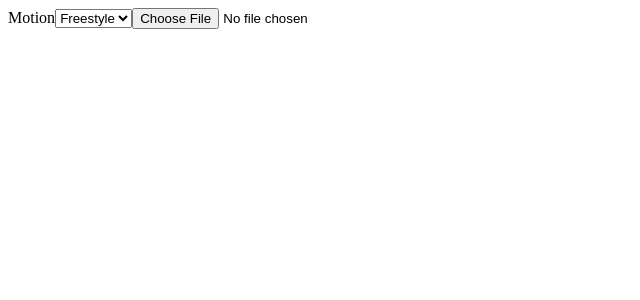
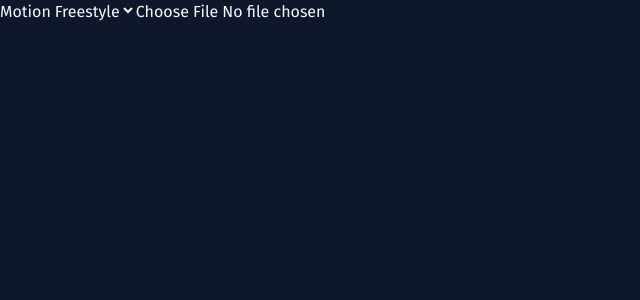
Before and after one commit to nikbrus0112-sketch/Sports_Analysis_App, a React (Vite) app in the folder frontend/: page / in a window 1280 px wide. Shown: the top 300 px of the page, without its empty margins (0-640 px from the left). Built offline with nearby package versions, Linux system fonts and the light colour scheme; what @mediapipe/tasks-vision would draw is missing.

Commit message:
feat(frontend): add Tailwind v4 setup with dark-mode design tokens

```diff
--- a/frontend/index.html
+++ b/frontend/index.html
@@ -4,7 +4,13 @@
     <meta charset="UTF-8" />
     <link rel="icon" type="image/svg+xml" href="/favicon.svg" />
     <meta name="viewport" content="width=device-width, initial-scale=1.0" />
-    <title>frontend</title>
+    <link rel="preconnect" href="https://fonts.googleapis.com" />
+    <link rel="preconnect" href="https://fonts.gstatic.com" crossorigin />
+    <link
+      href="https://fonts.googleapis.com/css2?family=Fira+Code:wght@400;500;600&family=Fira+Sans:wght@400;500;600;700&display=swap"
+      rel="stylesheet"
+    />
+    <title>Stroke Analysis</title>
   </head>
   <body>
     <div id="root"></div>
--- a/frontend/package.json
+++ b/frontend/package.json
@@ -16,6 +16,7 @@
     "react-dom": "^19.2.8"
   },
   "devDependencies": {
+    "@tailwindcss/vite": "^4.3.3",
     "@testing-library/jest-dom": "^7.0.0",
     "@testing-library/react": "^16.3.2",
     "@testing-library/user-event": "^14.6.3",
@@ -25,6 +26,7 @@
     "@vitejs/plugin-react": "^6.0.4",
     "jsdom": "^30.0.1",
     "oxlint": "^1.75.0",
+    "tailwindcss": "^4.3.3",
     "typescript": "~6.0.2",
     "vite": "^8.2.0",
     "vitest": "^4.1.10"
--- a/frontend/src/index.css
+++ b/frontend/src/index.css
@@ -1,111 +1,26 @@
-:root {
-  --text: #6b6375;
-  --text-h: #08060d;
-  --bg: #fff;
-  --border: #e5e4e7;
-  --code-bg: #f4f3ec;
-  --accent: #aa3bff;
-  --accent-bg: rgba(170, 59, 255, 0.1);
-  --accent-border: rgba(170, 59, 255, 0.5);
-  --social-bg: rgba(244, 243, 236, 0.5);
-  --shadow:
-    rgba(0, 0, 0, 0.1) 0 10px 15px -3px, rgba(0, 0, 0, 0.05) 0 4px 6px -2px;
+@import "tailwindcss";
 
-  --sans: system-ui, 'Segoe UI', Roboto, sans-serif;
-  --heading: system-ui, 'Segoe UI', Roboto, sans-serif;
-  --mono: ui-monospace, Consolas, monospace;
-
-  font: 18px/145% var(--sans);
-  letter-spacing: 0.18px;
-  color-scheme: light dark;
-  color: var(--text);
-  background: var(--bg);
-  font-synthesis: none;
-  text-rendering: optimizeLegibility;
-  -webkit-font-smoothing: antialiased;
-  -moz-osx-font-smoothing: grayscale;
-
-  @media (max-width: 1024px) {
-    font-size: 16px;
-  }
+@theme {
+  --color-background: #0f172a;
+  --color-foreground: #f8fafc;
+  --color-card: #1e293b;
+  --color-primary: #3b82f6;
+  --color-primary-emphasis: #1e40af;
+  --color-accent: #d97706;
+  --color-destructive: #dc2626;
+  --color-muted: #1e293b;
+  --color-muted-foreground: #94a3b8;
+  --color-border: rgba(255, 255, 255, 0.08);
+  --font-sans: 'Fira Sans', ui-sans-serif, system-ui, sans-serif;
+  --font-mono: 'Fira Code', ui-monospace, 'SFMono-Regular', monospace;
 }
 
-@media (prefers-color-scheme: dark) {
-  :root {
-    --text: #9ca3af;
-    --text-h: #f3f4f6;
-    --bg: #16171d;
-    --border: #2e303a;
-    --code-bg: #1f2028;
-    --accent: #c084fc;
-    --accent-bg: rgba(192, 132, 252, 0.15);
-    --accent-border: rgba(192, 132, 252, 0.5);
-    --social-bg: rgba(47, 48, 58, 0.5);
-    --shadow:
-      rgba(0, 0, 0, 0.4) 0 10px 15px -3px, rgba(0, 0, 0, 0.25) 0 4px 6px -2px;
-  }
-
-  #social .button-icon {
-    filter: invert(1) brightness(2);
-  }
-}
-
-#root {
-  width: 1126px;
-  max-width: 100%;
-  margin: 0 auto;
-  text-align: center;
-  border-inline: 1px solid var(--border);
-  min-height: 100svh;
-  display: flex;
-  flex-direction: column;
-  box-sizing: border-box;
+:root {
+  color-scheme: dark;
 }
 
 body {
-  margin: 0;
+  background-color: var(--color-background);
+  color: var(--color-foreground);
+  font-family: var(--font-sans);
 }
-
-h1,
-h2 {
-  font-family: var(--heading);
-  font-weight: 500;
-  color: var(--text-h);
-}
-
-h1 {
-  font-size: 56px;
-  letter-spacing: -1.68px;
-  margin: 32px 0;
-  @media (max-width: 1024px) {
-    font-size: 36px;
-    margin: 20px 0;
-  }
-}
-h2 {
-  font-size: 24px;
-  line-height: 118%;
-  letter-spacing: -0.24px;
-  margin: 0 0 8px;
-  @media (max-width: 1024px) {
-    font-size: 20px;
-  }
-}
-p {
-  margin: 0;
-}
-
-code,
-.counter {
-  font-family: var(--mono);
-  display: inline-flex;
-  border-radius: 4px;
-  color: var(--text-h);
-}
-
-code {
-  font-size: 15px;
-  line-height: 135%;
-  padding: 4px 8px;
-  background: var(--code-bg);
-}
--- a/frontend/src/main.tsx
+++ b/frontend/src/main.tsx
@@ -1,6 +1,7 @@
 import { StrictMode } from 'react'
 import { createRoot } from 'react-dom/client'
 import { App } from './App'
+import './index.css'
 
 createRoot(document.getElementById('root')!).render(
   <StrictMode>
--- a/frontend/vite.config.ts
+++ b/frontend/vite.config.ts
@@ -1,6 +1,7 @@
 /// <reference types="vitest/config" />
 import { defineConfig } from 'vite'
 import react from '@vitejs/plugin-react'
+import tailwindcss from '@tailwindcss/vite'
 
 // Dev-only cross-origin fix: Vite serves the frontend on :5173, FastAPI runs
 // separately on :8000 in development. In production the frontend is served BY
@@ -8,7 +9,7 @@ import react from '@vitejs/plugin-react'
 // same origin, so this proxy (and no CORS middleware) is all dev needs; the
 // frontend can use relative fetch() paths unmodified in both environments.
 export default defineConfig({
-  plugins: [react()],
+  plugins: [react(), tailwindcss()],
   server: {
     proxy: {
       '/api': 'http://localhost:8000',
```
Also changed, not shown: frontend/src/App.css (deleted, +0 -184 lines), 1 other file (tests, documents, lock files or other folders).
